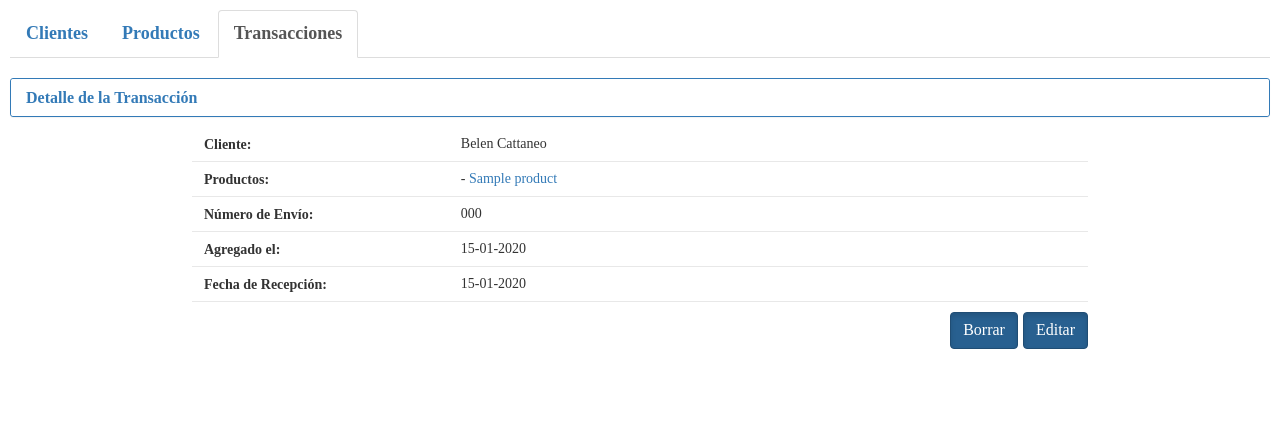
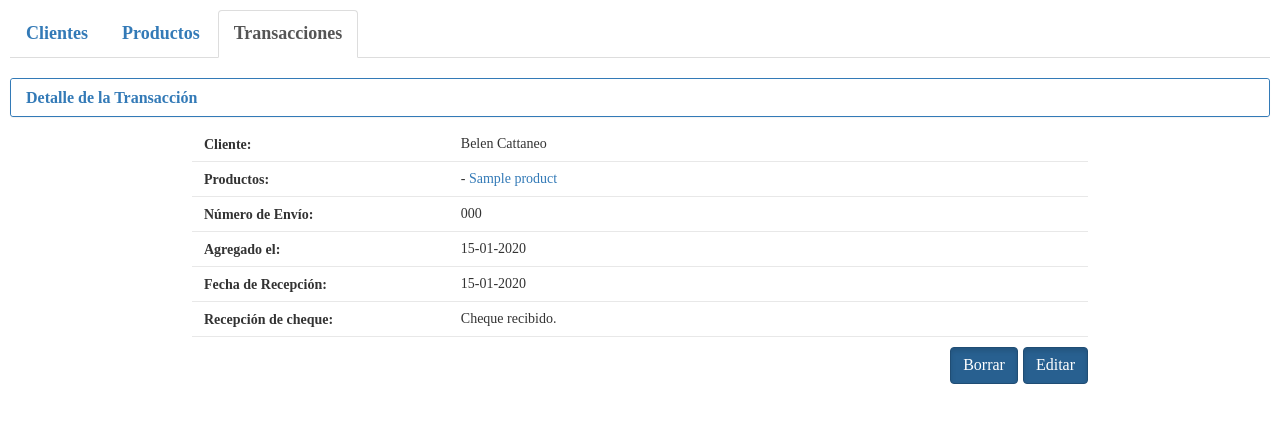
Before and after one commit to BelCattaneo/alf_db, a Django app: page /transactions/1/ in a window 1280 px wide. Shown: the top 423 px of the page. Run offline with Django 3.2, Linux system fonts and the light colour scheme; data comes from the database, SQL or seed files in the repository; tables that the repository leaves empty hold one stand-in row (values such as "Sample post"); some libraries are stand-ins or nearby versions.

Commit message:
Added check reception to the transaction detail screen.

```diff
--- a/alf_db/forms.py
+++ b/alf_db/forms.py
@@ -33,6 +33,7 @@ class TransactionsForm(forms.ModelForm):
         model = Transaction
         fields = ['delivery_number', 'customer', 'delivery_date', 'check_reception']
         check_reception = forms.BooleanField(widget=forms.CheckboxInput())
+
         labels = {'delivery_number':'Numero de Envio',
                   'customer': 'Cliente',
                   'delivery_date': 'Fecha de Recepción',
--- a/alf_db/templates/alf_db/transaction_detail.html
+++ b/alf_db/templates/alf_db/transaction_detail.html
@@ -33,7 +33,23 @@
       </tr>
       <tr class="row">
         <th>Fecha de Recepción:</th>
-        <td>{{ transaction.delivery_date }}</td>
+        <td>
+          {% if transaction.delivery_date %}
+            {{ transaction.delivery_date }}
+          {% else %}
+            El cliente no recibió los productos aún.
+          {% endif %}
+        </td>
+      </tr>
+      <tr class="row">
+        <th>Recepción de cheque:</th>
+        <td>
+          {% if transaction.check_reception %}
+            Cheque recibido.
+          {% else %}
+            Cheque no recibido aún.
+          {% endif %}
+        </td>
       </tr>
     </table>
   </div>
```
